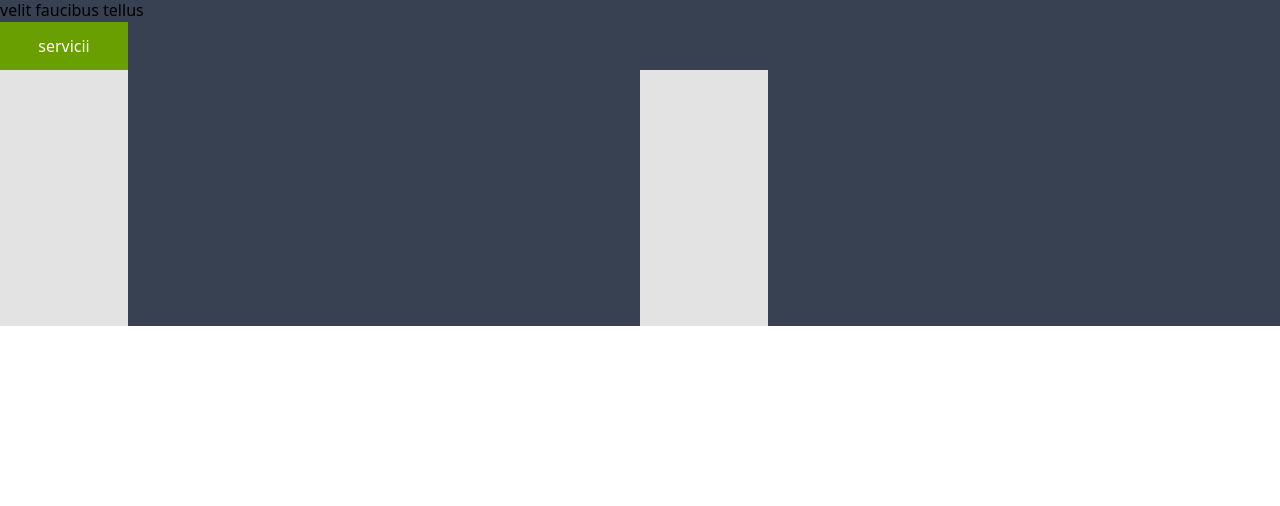
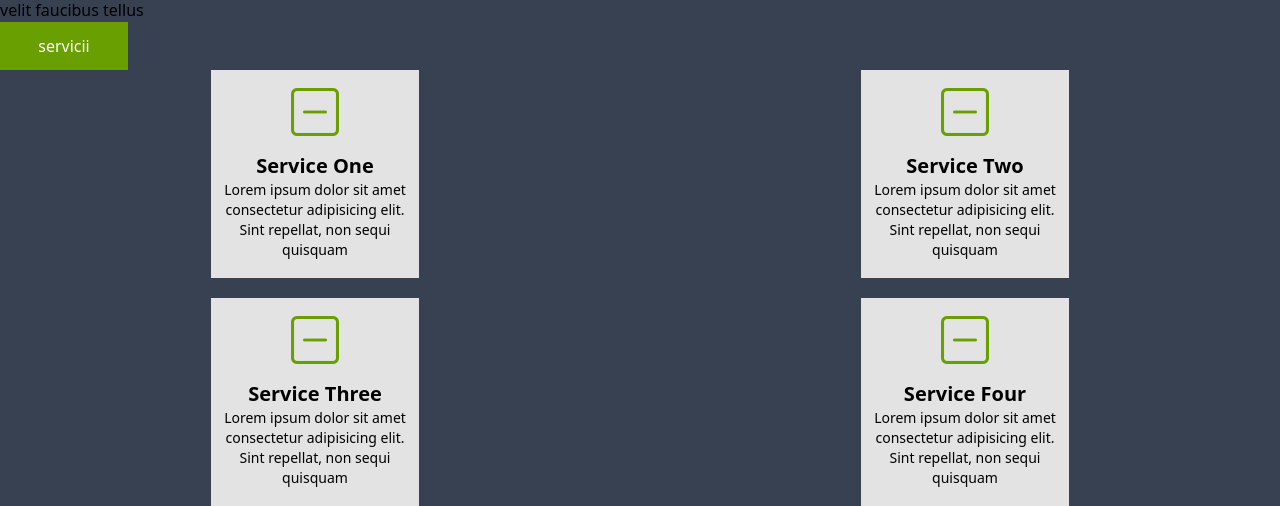
Before and after one commit to DenisWithOneN/desa-isolation, a Vue app: page / in a window 1280 px wide. Shown: the part 834-1340 px from the top of the page. Before the commit the page ends 1160 px from the top, so only its background shows below. Built offline with nearby package versions, Linux system fonts and the light colour scheme.

Commit message:
added every card component with props

```diff
--- a/src/components/homepage/ServiceSection.vue
+++ b/src/components/homepage/ServiceSection.vue
@@ -1,5 +1,6 @@
 <script setup>
 import FillButton from "../general/FillButton.vue";
+import ServiceCard from "./ServiceCard.vue";
 </script>
 <template>
   <section>
@@ -15,8 +16,31 @@ import FillButton from "../general/FillButton.vue";
       faucibus tellus
     </p>
     <FillButton text="servicii" route="/services"></FillButton>
-    <div class="grid grid-cols-2">
-      <div v-for="i in 4" :key="index" class="bg-desagray h-32 w-32"></div>
+    <div class="grid grid-cols-1 justify-items-center gap-5 md:grid-cols-2">
+      <ServiceCard
+        :icon="`bi bi-dash-square`"
+        :title="`Service One`"
+        :text="`Lorem ipsum dolor sit amet consectetur adipisicing elit. Sint repellat,
+      non sequi quisquam`"
+      ></ServiceCard>
+      <ServiceCard
+        :icon="`bi bi-dash-square`"
+        :title="`Service Two`"
+        :text="`Lorem ipsum dolor sit amet consectetur adipisicing elit. Sint repellat,
+      non sequi quisquam`"
+      ></ServiceCard>
+      <ServiceCard
+        :icon="`bi bi-dash-square`"
+        :title="`Service Three`"
+        :text="`Lorem ipsum dolor sit amet consectetur adipisicing elit. Sint repellat,
+      non sequi quisquam`"
+      ></ServiceCard>
+      <ServiceCard
+        :icon="`bi bi-dash-square`"
+        :title="`Service Four`"
+        :text="`Lorem ipsum dolor sit amet consectetur adipisicing elit. Sint repellat,
+      non sequi quisquam`"
+      ></ServiceCard>
     </div>
   </section>
 </template>
```
